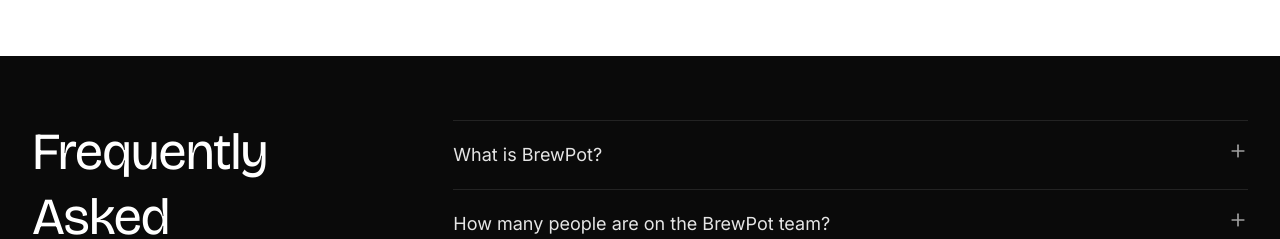
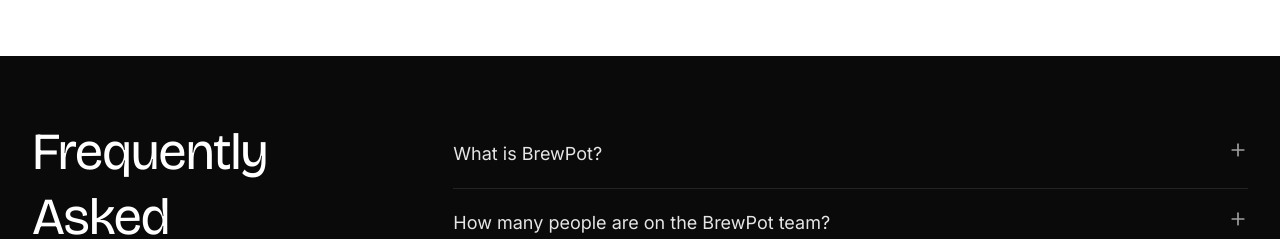
Before and after one commit to yatingzhaoo/BrewPot, a React (Vite) app: page / in a window 1280 px wide. Shown: the part 2300-2539 px from the top of the page. Built offline with nearby package versions, Linux system fonts and the light colour scheme.

Commit message:
style: remove outer borders from FAQ list

```diff
--- a/src/components/FAQ.tsx
+++ b/src/components/FAQ.tsx
@@ -61,9 +61,9 @@
           </div>
 
           <div className="md:col-span-8">
-            <div className="border-b border-white/10">
+            <div>
               {faqs.map((faq, index) => (
-                <div key={index} className="border-t border-white/10">
+                <div key={index} className={index !== 0 ? "border-t border-white/10" : ""}>
                   <button
                     onClick={() => setOpenIndex(openIndex === index ? null : index)}
                     className="w-full flex justify-between items-start text-left py-5 group"
```
